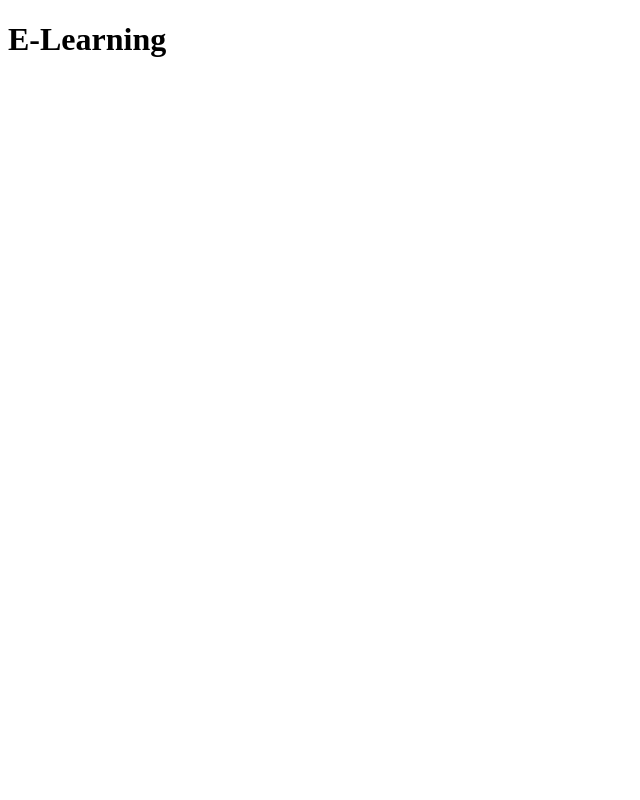
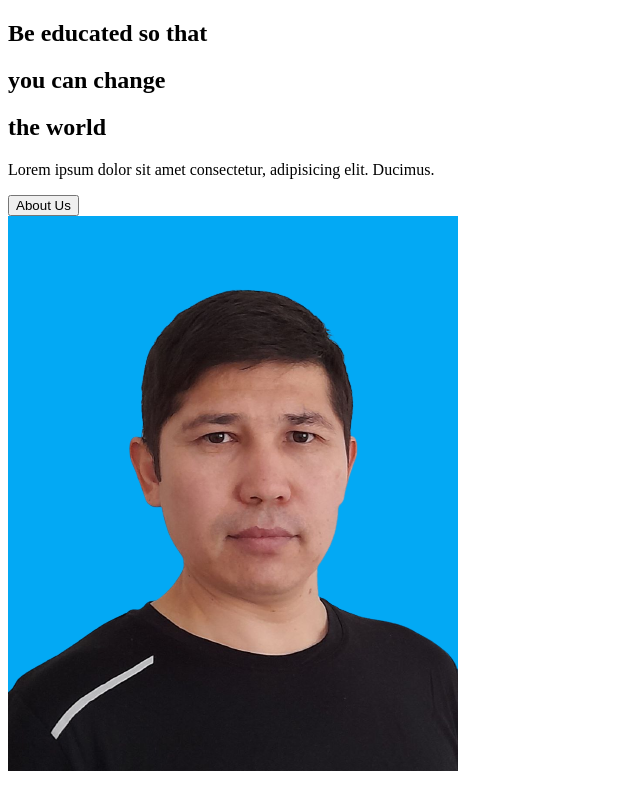
Before and after one commit to Bobomurod04/interactive-react-elearning, a React (Create React App) app: page / in a window 1280 px wide. Shown: the whole page, without its empty margins (0-640 px from the left). Built offline with nearby package versions, Linux system fonts and the light colour scheme.

Commit message:
About Section html  add

```diff
--- a/src/App.js
+++ b/src/App.js
@@ -1,8 +1,9 @@
+import AboutUs from "./components/pages/AboutUs";
 
 function App() {
   return (
     <div className="App">
-      <h1>E-Learning</h1>
+      <AboutUs />
     </div>
   );
 }
--- /dev/null
+++ b/src/components/AboutSection.js
@@ -0,0 +1,29 @@
+import React from 'react';
+import AboutHome from '../images/about.png';
+
+const AboutSection = () => {
+  return (
+    <div>
+      <div className="description">
+        <div className="title">
+          <div className="hide">
+            <h2>Be educated so that</h2>
+          </div>
+          <div className="hide">
+            <h2>you can change</h2>
+          </div>
+          <div className="hide">
+            <h2>the world</h2>
+          </div>
+        </div>
+        <p>Lorem ipsum dolor sit amet consectetur, adipisicing elit. Ducimus.</p>
+        <button>About Us</button>
+      </div>
+      <div className="image">
+        <img src={AboutHome} alt="About Home" />
+      </div>
+    </div>
+  )
+}
+
+export default AboutSection;
--- /dev/null
+++ b/src/components/pages/AboutUs.js
@@ -0,0 +1,12 @@
+import React from 'react'
+import AboutSection from '../AboutSection';
+
+const AboutUs = () => {
+  return (
+    <div>
+      <AboutSection />
+    </div>
+  )
+}
+
+export default AboutUs;
```
Also changed, not shown: src/images/about.png (added).
